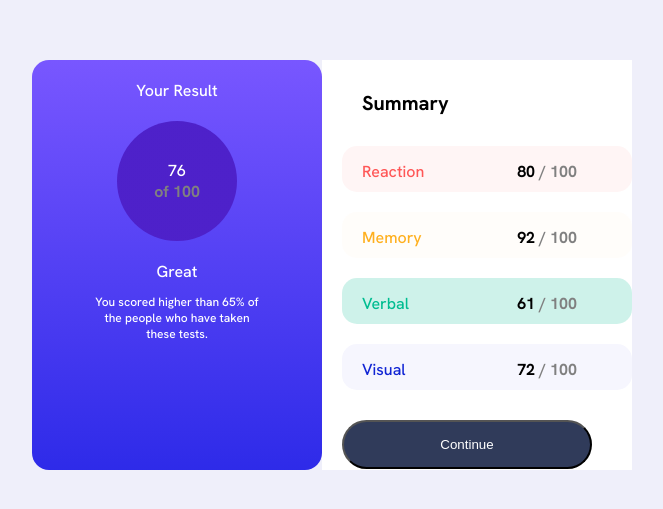
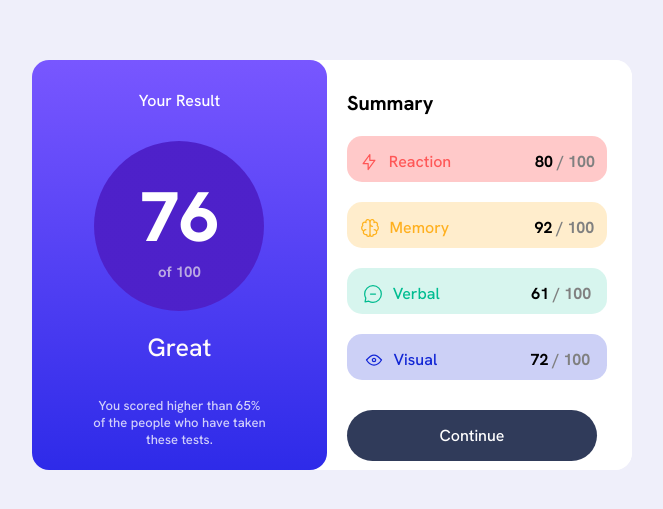
Before and after one commit to AfafFalaq/summary-card, a plain HTML site: page index.html in a window 1280 px wide. Shown: the part 143-652 px from the top of the page, without its empty margins (308-971 px from the left). Drawn offline with Linux system fonts and the light colour scheme.

Commit message:
desktop design done

```diff
--- a/index.html
+++ b/index.html
@@ -22,7 +22,7 @@
   </div>
   <div class="rate">
     76
-    <span>
+    <span class="of">
     of 100
   </span>
   </div>
@@ -34,12 +34,14 @@
   </p>
 </div>
 <div class="bloc2">
-<h3 class="item" id="summary">
+<h3  id="summary">
   Summary
 </h3>
-<section class="summary_frame">
 <div class="item" id="reaction">
+  <div class="box">
+    <img src="./assets/images/icon-reaction.svg" alt="icon">
     Reaction
+  </div>
   <div class="score" id="score1">
     80
     <span>
@@ -48,7 +50,10 @@
   </div>
 </div>
 <div class="item" id="memory">
+  <div class="box">
+    <img src="./assets/images/icon-memory.svg" alt="">
     Memory
+  </div>
   <div class="score" id="score2">
   92
   <span>
@@ -57,7 +62,10 @@
   </div>
 </div>
 <div class="item" id="verbal">
+  <div class="box">
+    <img src="./assets/images/icon-verbal.svg" alt="">
     Verbal
+  </div>
   <div class="score" id="score3">
   61
   <span>
@@ -66,7 +74,10 @@
   </div>
 </div>
 <div class="item" id="visual">
+  <div class="box">
+    <img src="./assets/images/icon-visual.svg" alt="">
     Visual
+  </div>
   <div class="score" id="score4">
   72
 <span>
@@ -74,9 +85,7 @@
 </span>
 </div>
 </div>
-<button>
-  Continue
-</button>
+  <div class="button"><a href="#">Continue</a></div>
 </section>
 </div>
   </main>
--- a/style.css
+++ b/style.css
@@ -11,17 +11,17 @@
 }
 .bloc2{
     background-color: white;
-    width: 300px;
+    width: 290px;
     padding-left: 20px;
+    border-radius: 17px;
+}
 
-}
 main{
+    background-color: white;
     width:600px;
     height: 410px;
     display: flex;
-
-
-
+    border-radius: 17px;
 }
 body{
     display: flex;
@@ -34,15 +34,14 @@ body{
 }
 .result{
 color:white;
-padding-bottom: 20px;
-padding-top: 20px;
+padding-bottom: 30px;
+padding-top: 30px;
 
 
 }
 .rate{
-    width: 120px;
-    height: 120px;
-    background-color: brown;
+    width: 170px;
+    height: 170px;
     border-radius: 50%;
     display: flex;
     align-items: center;
@@ -50,19 +49,25 @@ padding-top: 20px;
     flex-direction: column;
     background-image: linear-gradient(hsla(256, 72%, 46%, 1),hsla(256, 72%, 46%, 1)) ;
     color: white;
+    font-size: 70px;
+    font-family: "Hanken Grotesk",sans-serif;
+    font-weight: 800;
 
 }
 .great{
-    color: white;
+    color: rgb(255, 251, 251);
     padding-top: 20px;
+    padding-bottom: 20px;
+    font-size: 25px;
+    font-family: "Hanken Grotesk",sans-serif;
 
 }
 
 p{
-    color: white;
-    font-size: 12px;
+    color: rgba(255, 255, 255, 0.774);
+    font-size: 13px;
     text-align: center;
-    padding-bottom: 20px;
+    padding-bottom: 30px;
     padding: 0px 60px;
 }
 
@@ -76,7 +81,7 @@ p{
 #reaction{
     color:hsl(0, 100%, 67%);
     padding-top: 15px;
-    background-color:hsl(0, 100%, 98%) ;
+    background-color:hsla(0, 100%, 67%, 0.322) ;
 
 
 
@@ -87,7 +92,7 @@ p{
 #memory{
    color: hsl(39, 100%, 56%);
    padding-top: 15px;
-   background-color:hsla(36, 100%, 98%, 0.5) ;
+   background-color:hsla(39, 100%, 56%, 0.226) ;
 
 
 
@@ -95,13 +100,13 @@ p{
 #verbal{
     color:hsl(166, 100%, 37%);
     padding-top: 15px;
-background-color: hsla(166, 100%, 37%, 0.192);
+background-color: hsla(166, 100%, 37%, 0.158);
 
 }
 #visual{
     color:hsl(234, 85%, 45%);
     padding-top: 15px;
-    background-color:hsl(234, 85%, 98%) ;
+    background-color:hsla(234, 85%, 45%, 0.212) ;
     display: flex;
     margin-bottom: 30px;
 
@@ -112,13 +117,12 @@ background-color: hsla(166, 100%, 37%, 0.192);
 .item{
     display: flex;
     flex-direction: row;
-    justify-content:space-between;
+    justify-content:space-around;
     border-radius: 15px;
-    padding-right: 55px;
-    padding-left: 20px;
     padding-bottom: 10px;
     margin-top: 20px;
     justify-items: center;
+    width: 260px;
 
 
 
@@ -137,7 +141,7 @@ span{
 }
 
 
-button{
+.button{
     background-color: hsl(224, 30%, 27%);
     width: 250px;
     text-align:  center;
@@ -146,5 +150,27 @@ button{
     display: flex;
     align-items: center;
     justify-content: center;
+
+}
+
+.button:hover{
+    background-image: linear-gradient(to bottom,hsl(252, 100%, 67%),hsl(241, 81%, 54%)) ;
+}
+
+.button a{
     color: white;
+    text-decoration: none;
 }
+.box{
+    display: flex;
+    align-items: center;
+    padding-right: 60px;
+}
+
+.box>img{
+    padding-right: 10px;
+}
+.of{
+    color:rgba(241, 239, 239, 0.664);
+    font-size: 15px;
+}
```
Lines whose indentation alone changed are shown as unchanged.
